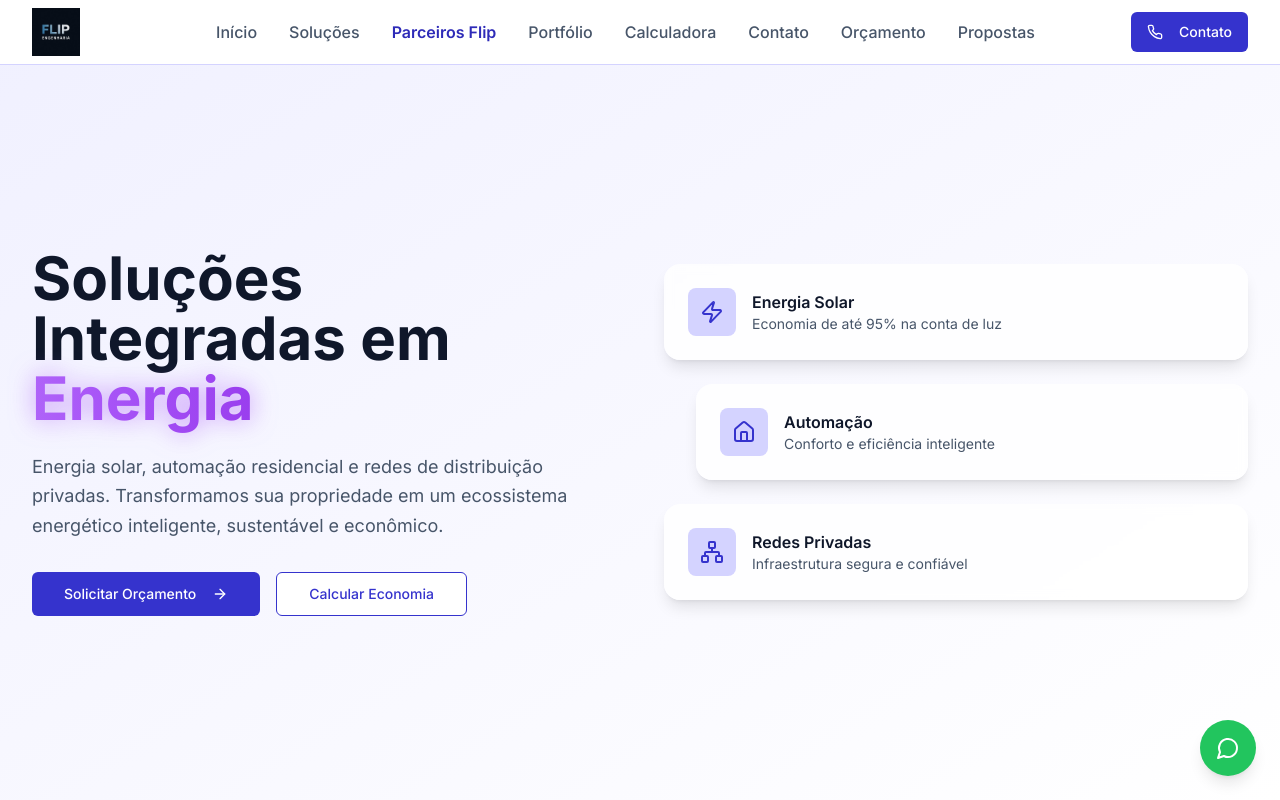
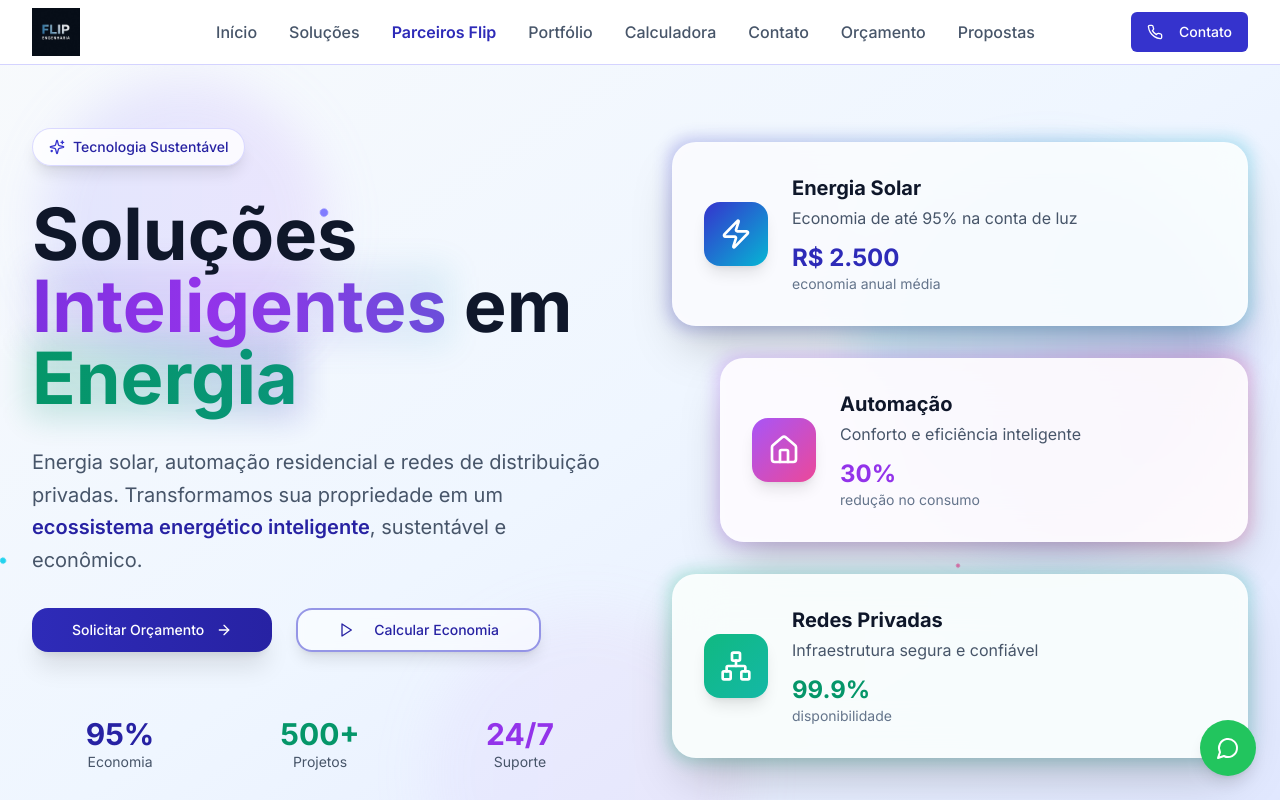
Before and after one commit to Lucas-capuci/flip-energia-digital, a React (Vite) app: page / in a window 1280 px wide. Shown: the top 800 px of the page. Built offline with nearby package versions, Linux system fonts and the light colour scheme.

Commit message:
Refactor: Improve the hero section design
Redesigned the background and hero section of the website to be more modern and visually appealing while maintaining an elegant style.

```diff
--- a/src/components/Hero.tsx
+++ b/src/components/Hero.tsx
@@ -1,5 +1,6 @@
+
 import React, { useState } from 'react';
-import { ArrowRight, Zap, Home, Network } from 'lucide-react';
+import { ArrowRight, Zap, Home, Network, Sparkles, Play } from 'lucide-react';
 import { Button } from './ui/button';
 import { Dialog, DialogContent, DialogHeader, DialogTitle, DialogTrigger } from './ui/dialog';
 import QuestionnaireForm from './QuestionnaireForm';
@@ -16,32 +17,71 @@ const Hero = () => {
   };
 
   return (
-    <section id="inicio" className="min-h-screen gradient-bg flex items-center pt-16">
-      <div className="max-w-7xl mx-auto px-4 sm:px-6 lg:px-8 py-20">
-        <div className="grid grid-cols-1 lg:grid-cols-2 gap-12 items-center">
-          {/* Content */}
+    <section id="inicio" className="min-h-screen relative overflow-hidden">
+      {/* Background moderno com gradientes animados */}
+      <div className="absolute inset-0 bg-gradient-to-br from-slate-50 via-blue-50 to-indigo-100">
+        {/* Gradient orbs animados */}
+        <div className="absolute top-20 left-10 w-72 h-72 bg-gradient-to-r from-flip-blue-400/30 to-purple-400/30 rounded-full mix-blend-multiply filter blur-xl animate-pulse"></div>
+        <div className="absolute top-40 right-10 w-96 h-96 bg-gradient-to-r from-cyan-300/20 to-flip-blue-500/20 rounded-full mix-blend-multiply filter blur-xl animate-pulse delay-1000"></div>
+        <div className="absolute -bottom-20 left-1/3 w-80 h-80 bg-gradient-to-r from-purple-300/20 to-pink-300/20 rounded-full mix-blend-multiply filter blur-xl animate-pulse delay-2000"></div>
+
+        {/* Grid pattern moderno */}
+        <div className="absolute inset-0 bg-grid-pattern opacity-5"></div>
+
+        {/* Floating particles */}
+        <div className="absolute inset-0">
+          <div className="absolute top-1/4 left-1/4 w-2 h-2 bg-flip-blue-400 rounded-full animate-float"></div>
+          <div className="absolute top-1/3 right-1/3 w-1 h-1 bg-purple-400 rounded-full animate-float delay-1000"></div>
+          <div className="absolute bottom-1/3 left-1/5 w-1.5 h-1.5 bg-cyan-400 rounded-full animate-float delay-2000"></div>
+          <div className="absolute top-2/3 right-1/4 w-1 h-1 bg-pink-400 rounded-full animate-float delay-3000"></div>
+        </div>
+      </div>
+
+      <div className="relative z-10 max-w-7xl mx-auto px-4 sm:px-6 lg:px-8 py-20 pt-32">
+        <div className="grid grid-cols-1 lg:grid-cols-2 gap-16 items-center">
+          {/* Content com animações mais modernas */}
           <div className="space-y-8 animate-fade-in">
+            {/* Badge moderno */}
+            <div className="inline-flex items-center px-4 py-2 rounded-full bg-white/80 backdrop-blur-sm border border-flip-blue-200/50 shadow-lg">
+              <Sparkles className="w-4 h-4 text-flip-blue-500 mr-2" />
+              <span className="text-sm font-medium text-flip-blue-700">Tecnologia Sustentável</span>
+            </div>
+
             <div>
-              <h1 className="text-4xl md:text-6xl font-bold text-flip-gray-900 leading-tight">
-                Soluções Integradas em{' '}
-                <span className="gradient-text-glow-alternate">Energia</span>
+              <h1 className="text-5xl md:text-7xl font-bold text-slate-900 leading-tight">
+                Soluções{' '}
+                <span className="relative inline-block">
+                  <span className="bg-gradient-to-r from-flip-blue-600 via-purple-600 to-cyan-600 bg-clip-text text-transparent animate-gradient-x">
+                    Inteligentes
+                  </span>
+                  <div className="absolute -inset-1 bg-gradient-to-r from-flip-blue-600/20 via-purple-600/20 to-cyan-600/20 blur-lg -z-10 animate-pulse"></div>
+                </span>
+                {' '}em{' '}
+                <span className="relative inline-block">
+                  <span className="bg-gradient-to-r from-emerald-600 via-teal-600 to-flip-blue-600 bg-clip-text text-transparent animate-gradient-x delay-1000">
+                    Energia
+                  </span>
+                  <div className="absolute -inset-1 bg-gradient-to-r from-emerald-600/20 via-teal-600/20 to-flip-blue-600/20 blur-lg -z-10 animate-pulse delay-1000"></div>
+                </span>
               </h1>
-              <p className="mt-6 text-lg text-flip-gray-600 leading-relaxed">
+              <p className="mt-8 text-xl text-slate-600 leading-relaxed max-w-2xl">
                 Energia solar, automação residencial e redes de distribuição privadas.
-                Transformamos sua propriedade em um ecossistema energético inteligente,
+                Transformamos sua propriedade em um <span className="font-semibold text-flip-blue-700">ecossistema energético inteligente</span>,
                 sustentável e econômico.
               </p>
             </div>
 
-            <div className="flex flex-col sm:flex-row gap-4">
+            <div className="flex flex-col sm:flex-row gap-6">
               <Dialog>
                 <DialogTrigger asChild>
                   <Button
                     size="lg"
-                    className="bg-flip-blue-500 hover:bg-flip-blue-600 text-white px-8 py-3"
+                    className="group bg-gradient-to-r from-flip-blue-600 to-flip-blue-700 hover:from-flip-blue-700 hover:to-flip-blue-800 text-white px-10 py-4 rounded-2xl shadow-xl hover:shadow-2xl transition-all duration-300 transform hover:scale-105"
                   >
+                    <span className="flex items-center">
                       Solicitar Orçamento
-                    <ArrowRight className="ml-2 h-5 w-5" />
+                      <ArrowRight className="ml-3 h-5 w-5 group-hover:translate-x-1 transition-transform" />
+                    </span>
                   </Button>
                 </DialogTrigger>
                 <DialogContent className="max-w-2xl">
@@ -55,52 +95,85 @@ const Hero = () => {
               <Button
                 variant="outline"
                 size="lg"
-                className="border-flip-blue-500 text-flip-blue-500 hover:bg-flip-blue-50 px-8 py-3"
+                className="group border-2 border-flip-blue-500/50 text-flip-blue-700 hover:bg-flip-blue-50 hover:border-flip-blue-500 px-10 py-4 rounded-2xl backdrop-blur-sm bg-white/50 shadow-lg hover:shadow-xl transition-all duration-300"
                 onClick={handleCalculateClick}
               >
+                <Play className="mr-3 h-5 w-5 group-hover:scale-110 transition-transform" />
                 Calcular Economia
               </Button>
             </div>
+
+            {/* Stats modernos */}
+            <div className="grid grid-cols-3 gap-6 pt-8">
+              <div className="text-center">
+                <div className="text-3xl font-bold text-flip-blue-700">95%</div>
+                <div className="text-sm text-slate-600">Economia</div>
+              </div>
+              <div className="text-center">
+                <div className="text-3xl font-bold text-emerald-600">500+</div>
+                <div className="text-sm text-slate-600">Projetos</div>
+              </div>
+              <div className="text-center">
+                <div className="text-3xl font-bold text-purple-600">24/7</div>
+                <div className="text-sm text-slate-600">Suporte</div>
+              </div>
+            </div>
           </div>
 
-          {/* Visual Elements */}
+          {/* Visual Elements modernizados */}
           <div className="relative">
-            <div className="grid grid-cols-1 gap-6">
+            {/* Cards flutuantes com design moderno */}
+            <div className="grid grid-cols-1 gap-8">
               {/* Energy Card */}
-              <div className="bg-white/80 backdrop-blur-sm rounded-2xl p-6 shadow-lg hover-scale">
-                <div className="flex items-center space-x-4">
-                  <div className="bg-flip-blue-100 p-3 rounded-lg">
-                    <Zap className="h-6 w-6 text-flip-blue-500" />
+              <div className="group relative">
+                <div className="absolute -inset-1 bg-gradient-to-r from-flip-blue-500 to-cyan-500 rounded-3xl blur opacity-25 group-hover:opacity-75 transition duration-1000 group-hover:duration-200"></div>
+                <div className="relative bg-white/90 backdrop-blur-xl rounded-3xl p-8 shadow-2xl hover:shadow-3xl transition-all duration-300 transform hover:-translate-y-2">
+                  <div className="flex items-center space-x-6">
+                    <div className="bg-gradient-to-br from-flip-blue-500 to-cyan-500 p-4 rounded-2xl shadow-lg">
+                      <Zap className="h-8 w-8 text-white" />
                     </div>
                     <div>
-                    <h3 className="font-semibold text-flip-gray-900">Energia Solar</h3>
-                    <p className="text-sm text-flip-gray-600">Economia de até 95% na conta de luz</p>
+                      <h3 className="text-xl font-bold text-slate-900">Energia Solar</h3>
+                      <p className="text-slate-600 mt-1">Economia de até 95% na conta de luz</p>
+                      <div className="mt-3 text-2xl font-bold text-flip-blue-600">R$ 2.500</div>
+                      <div className="text-sm text-slate-500">economia anual média</div>
+                    </div>
                   </div>
                 </div>
               </div>
 
               {/* Automation Card */}
-              <div className="bg-white/80 backdrop-blur-sm rounded-2xl p-6 shadow-lg hover-scale ml-8">
-                <div className="flex items-center space-x-4">
-                  <div className="bg-flip-blue-100 p-3 rounded-lg">
-                    <Home className="h-6 w-6 text-flip-blue-500" />
+              <div className="group relative ml-12">
+                <div className="absolute -inset-1 bg-gradient-to-r from-purple-500 to-pink-500 rounded-3xl blur opacity-25 group-hover:opacity-75 transition duration-1000 group-hover:duration-200"></div>
+                <div className="relative bg-white/90 backdrop-blur-xl rounded-3xl p-8 shadow-2xl hover:shadow-3xl transition-all duration-300 transform hover:-translate-y-2">
+                  <div className="flex items-center space-x-6">
+                    <div className="bg-gradient-to-br from-purple-500 to-pink-500 p-4 rounded-2xl shadow-lg">
+                      <Home className="h-8 w-8 text-white" />
                     </div>
                     <div>
-                    <h3 className="font-semibold text-flip-gray-900">Automação</h3>
-                    <p className="text-sm text-flip-gray-600">Conforto e eficiência inteligente</p>
+                      <h3 className="text-xl font-bold text-slate-900">Automação</h3>
+                      <p className="text-slate-600 mt-1">Conforto e eficiência inteligente</p>
+                      <div className="mt-3 text-2xl font-bold text-purple-600">30%</div>
+                      <div className="text-sm text-slate-500">redução no consumo</div>
+                    </div>
                   </div>
                 </div>
               </div>
 
               {/* Network Card */}
-              <div className="bg-white/80 backdrop-blur-sm rounded-2xl p-6 shadow-lg hover-scale">
-                <div className="flex items-center space-x-4">
-                  <div className="bg-flip-blue-100 p-3 rounded-lg">
-                    <Network className="h-6 w-6 text-flip-blue-500" />
+              <div className="group relative">
+                <div className="absolute -inset-1 bg-gradient-to-r from-emerald-500 to-teal-500 rounded-3xl blur opacity-25 group-hover:opacity-75 transition duration-1000 group-hover:duration-200"></div>
+                <div className="relative bg-white/90 backdrop-blur-xl rounded-3xl p-8 shadow-2xl hover:shadow-3xl transition-all duration-300 transform hover:-translate-y-2">
+                  <div className="flex items-center space-x-6">
+                    <div className="bg-gradient-to-br from-emerald-500 to-teal-500 p-4 rounded-2xl shadow-lg">
+                      <Network className="h-8 w-8 text-white" />
                     </div>
                     <div>
-                    <h3 className="font-semibold text-flip-gray-900">Redes Privadas</h3>
-                    <p className="text-sm text-flip-gray-600">Infraestrutura segura e confiável</p>
+                      <h3 className="text-xl font-bold text-slate-900">Redes Privadas</h3>
+                      <p className="text-slate-600 mt-1">Infraestrutura segura e confiável</p>
+                      <div className="mt-3 text-2xl font-bold text-emerald-600">99.9%</div>
+                      <div className="text-sm text-slate-500">disponibilidade</div>
+                    </div>
                   </div>
                 </div>
               </div>
--- a/src/index.css
+++ b/src/index.css
@@ -124,6 +124,27 @@
     @apply transition-transform duration-200 hover:scale-105;
   }
 
+  /* Novos estilos modernos */
+  .bg-grid-pattern {
+    background-image:
+      linear-gradient(rgba(59, 130, 246, 0.03) 1px, transparent 1px),
+      linear-gradient(90deg, rgba(59, 130, 246, 0.03) 1px, transparent 1px);
+    background-size: 50px 50px;
+  }
+
+  .animate-gradient-x {
+    background-size: 400% 400%;
+    animation: gradient-x 6s ease infinite;
+  }
+
+  .animate-float {
+    animation: float 6s ease-in-out infinite;
+  }
+
+  .shadow-3xl {
+    box-shadow: 0 35px 60px -12px rgba(0, 0, 0, 0.25);
+  }
+
   @keyframes gradient-shift {
     0%, 100% {
       background-position: 0% 50%;
@@ -132,4 +153,25 @@
       background-position: 100% 50%;
     }
   }
+
+  @keyframes gradient-x {
+    0%, 100% {
+      background-position: 0% 50%;
+    }
+    50% {
+      background-position: 100% 50%;
+    }
+  }
+
+  @keyframes float {
+    0%, 100% {
+      transform: translateY(0px) rotate(0deg);
+    }
+    33% {
+      transform: translateY(-10px) rotate(120deg);
+    }
+    66% {
+      transform: translateY(5px) rotate(240deg);
+    }
+  }
 }
--- a/tailwind.config.ts
+++ b/tailwind.config.ts
@@ -129,13 +129,34 @@ export default {
 					'100%': {
 						transform: 'translateX(0)'
 					}
+				},
+				'gradient-x': {
+					'0%, 100%': {
+						'background-position': '0% 50%'
+					},
+					'50%': {
+						'background-position': '100% 50%'
+					}
+				},
+				'float': {
+					'0%, 100%': {
+						transform: 'translateY(0px) rotate(0deg)'
+					},
+					'33%': {
+						transform: 'translateY(-10px) rotate(120deg)'
+					},
+					'66%': {
+						transform: 'translateY(5px) rotate(240deg)'
+					}
 				}
 			},
 			animation: {
 				'accordion-down': 'accordion-down 0.2s ease-out',
 				'accordion-up': 'accordion-up 0.2s ease-out',
 				'fade-in': 'fade-in 0.6s ease-out',
-				'slide-in-right': 'slide-in-right 0.3s ease-out'
+				'slide-in-right': 'slide-in-right 0.3s ease-out',
+				'gradient-x': 'gradient-x 6s ease infinite',
+				'float': 'float 6s ease-in-out infinite'
 			}
 		}
 	},
```
Lines whose indentation alone changed are shown as unchanged.
